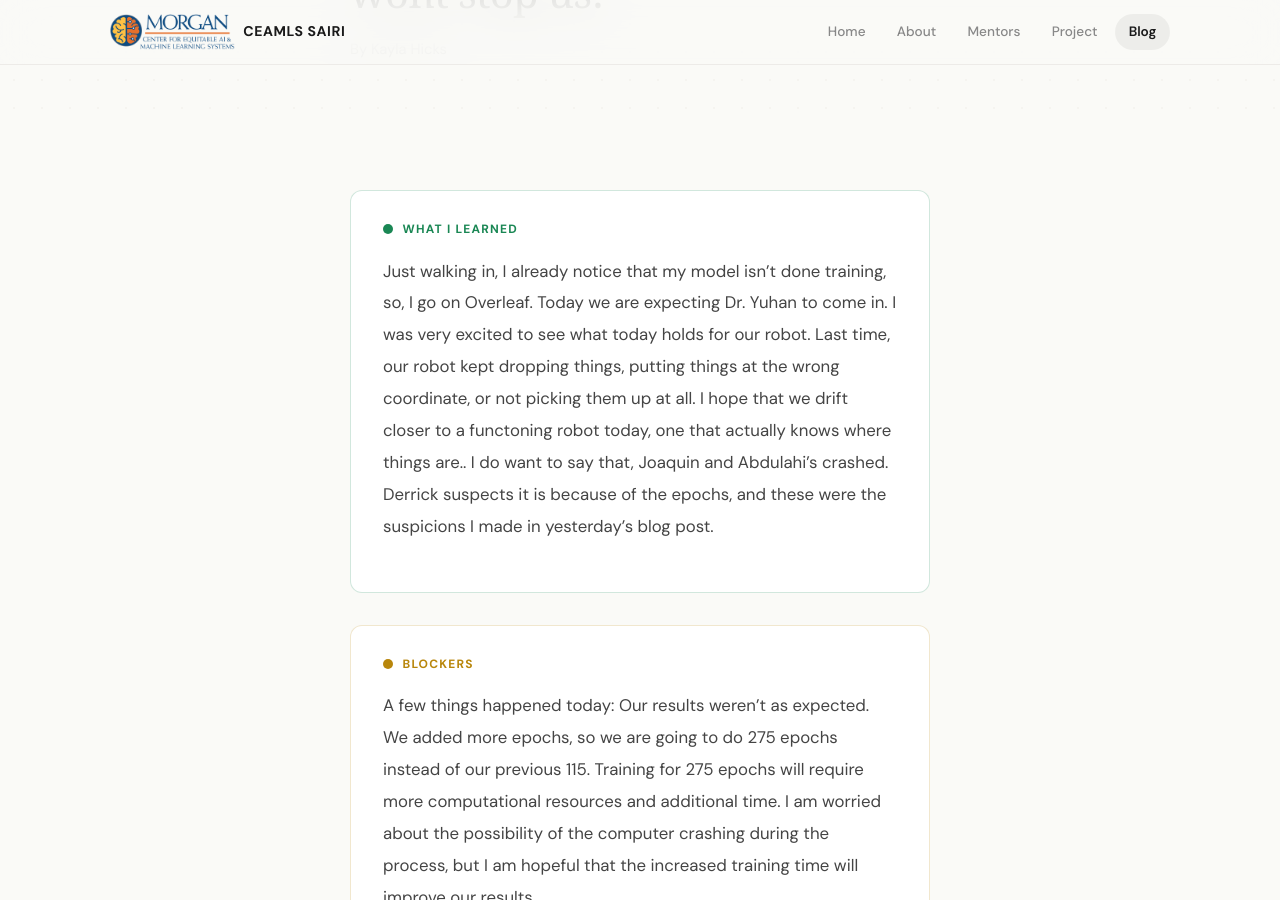
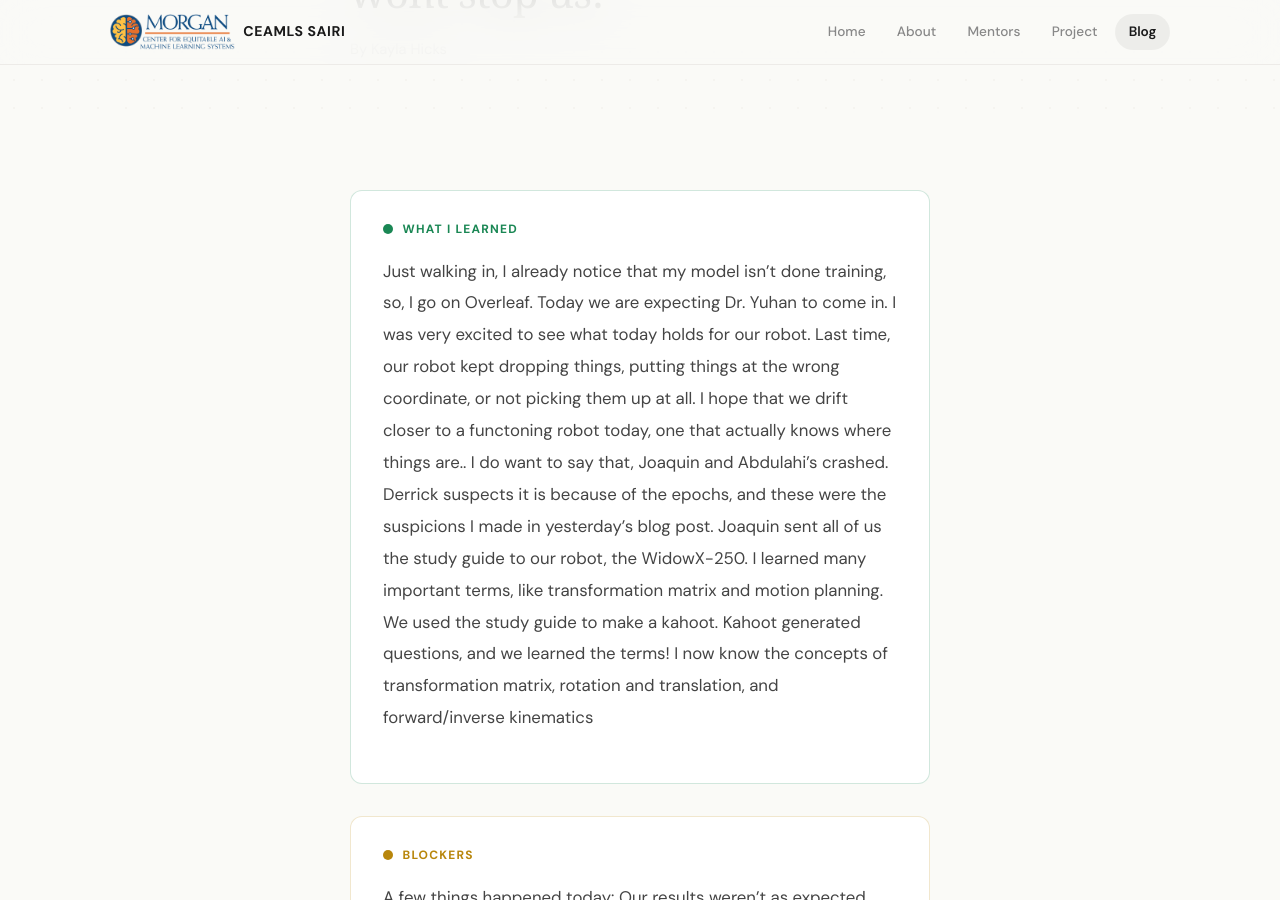
Before and after one commit to kaylahicks192/kaylahicks192ceamls26.github.io, a Jekyll site: the page built from _posts/2026-07-07-day-31.md, in a window 1280 px wide and 900 px high, scrolled down 298 px. Built offline with Jekyll 4.4.1, drawn with Linux system fonts in a browser that asks for light colours; some web fonts are replaced.

Commit message:
Update 2026-07-07-day-31.md

```diff
--- a/_posts/2026-07-07-day-31.md
+++ b/_posts/2026-07-07-day-31.md
@@ -9,7 +9,11 @@ what_i_learned: |
   Just walking in, I already notice that my model isn't done training, so, I go on Overleaf. Today we are expecting Dr. Yuhan to
   come in. I was very excited to see what today holds for our robot. Last time, our robot kept dropping things, putting things at the wrong coordinate,
   or not picking them up at all. I hope that we drift closer to a functoning robot today, one that actually knows where things are..
-  I do want to say that, Joaquin and Abdulahi's crashed. Derrick suspects it is because of the epochs, and these were the suspicions I made in yesterday's blog post.
+  I do want to say that, Joaquin and Abdulahi's crashed. Derrick suspects it is because of the epochs, and these were the suspicions I made in yesterday's blog post. Joaquin sent all of us the study guide to our robot, the WidowX-250. I learned many important terms, like
+  transformation matrix and motion planning.
+  We used the study guide to make a kahoot. Kahoot generated questions, and we learned the terms! I now know the concepts of  transformation matrix, rotation and translation, and forward/inverse kinematics
+
+
 
 blockers: |
   A few things happened today:
```
